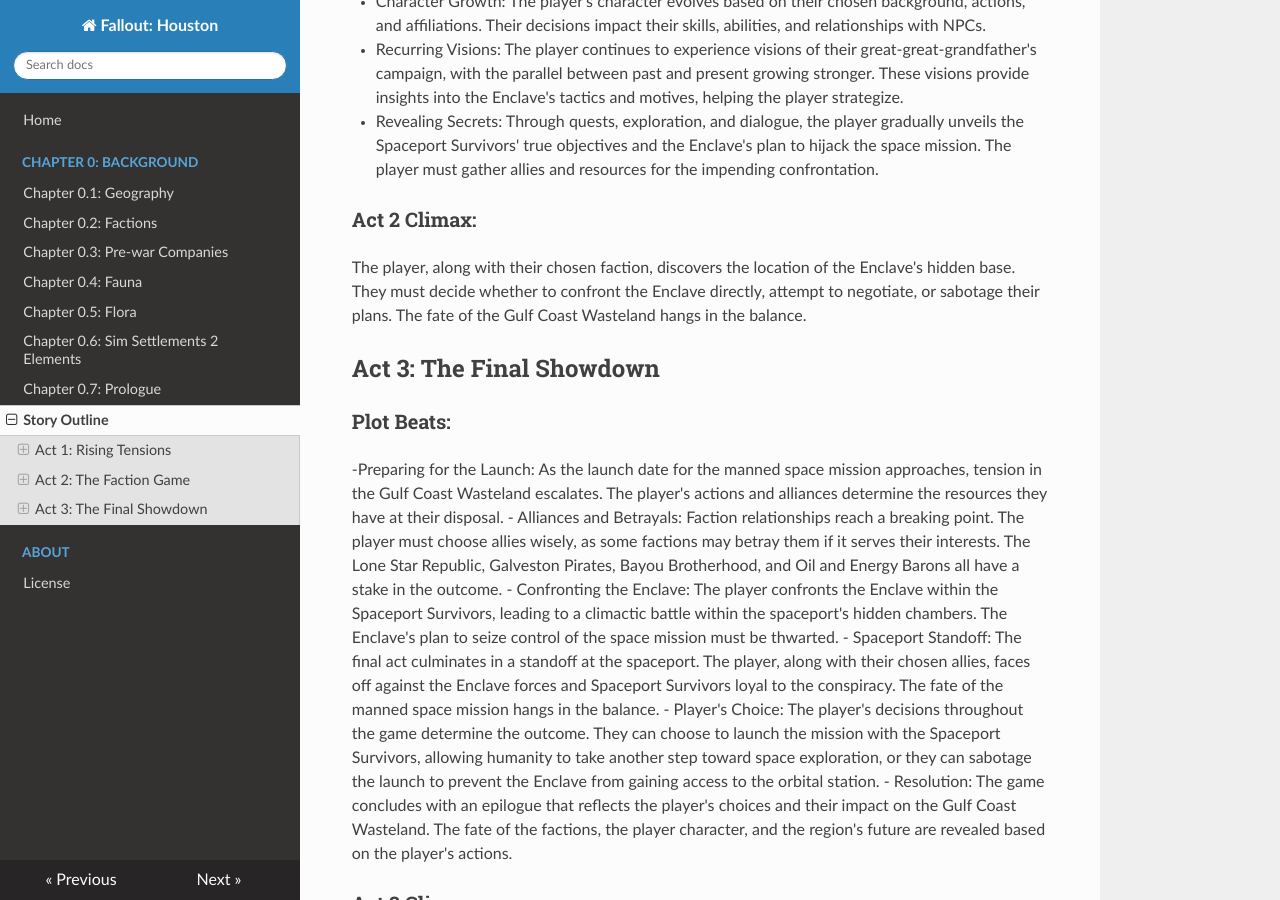
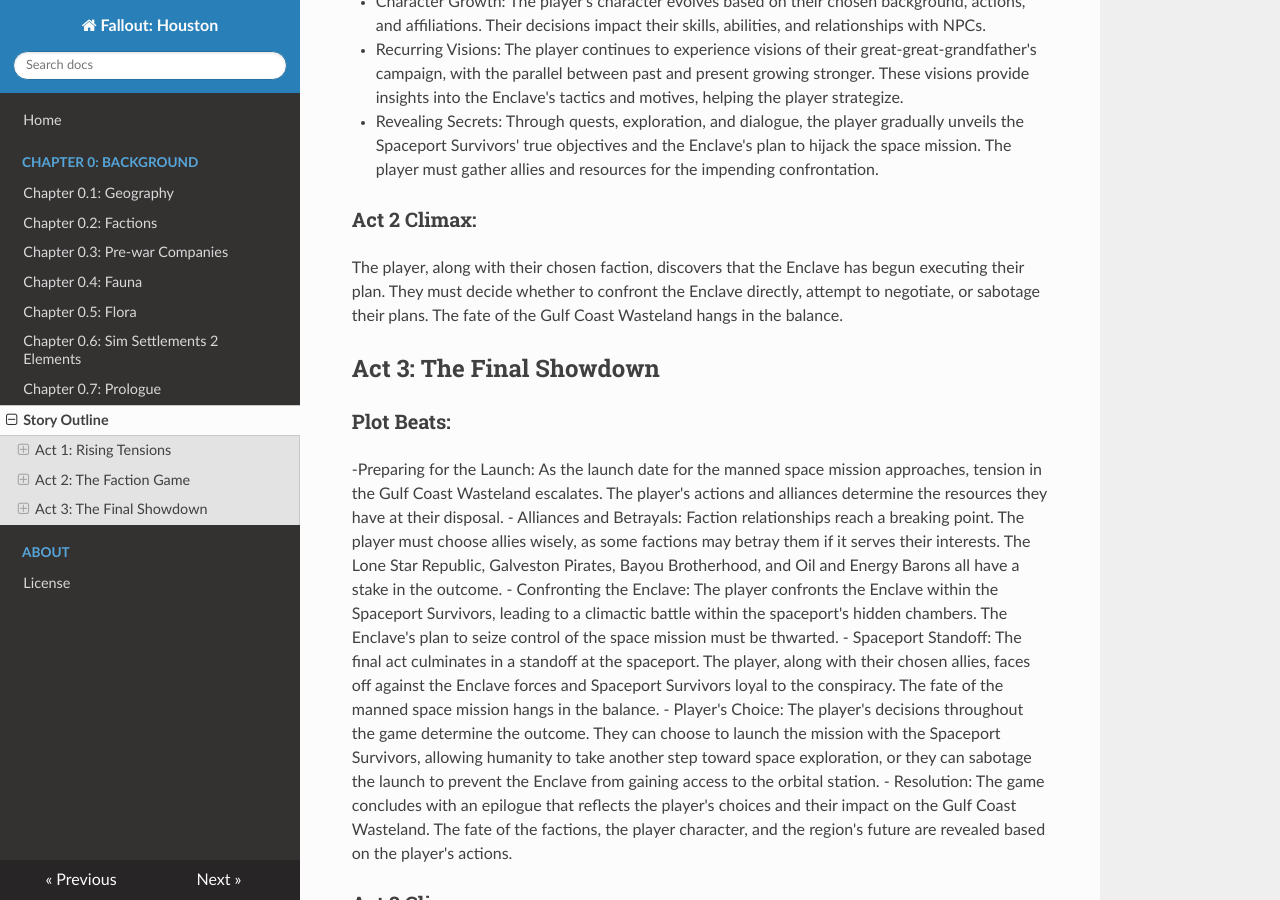
Before and after one commit to qthequartermasterman/fallout-houston-campaign, an MkDocs documentation site: the page built from docs/outline.md, in a window 1280 px wide and 900 px high, scrolled down 1392 px. Built offline with MkDocs 1.6.1, drawn with Linux system fonts in a browser that asks for light colours; nearby versions of some CDN libraries.

Commit message:
fix: revised story outline

```diff
--- a/docs/outline.md
+++ b/docs/outline.md
@@ -27,7 +27,7 @@
 - Revealing Secrets: Through quests, exploration, and dialogue, the player gradually unveils the Spaceport Survivors' true objectives and the Enclave's plan to hijack the space mission. The player must gather allies and resources for the impending confrontation.
 ### Act 2 Climax:
 
-The player, along with their chosen faction, discovers the location of the Enclave's hidden base. They must decide whether to confront the Enclave directly, attempt to negotiate, or sabotage their plans. The fate of the Gulf Coast Wasteland hangs in the balance.
+The player, along with their chosen faction, discovers that the Enclave has begun executing their plan. They must decide whether to confront the Enclave directly, attempt to negotiate, or sabotage their plans. The fate of the Gulf Coast Wasteland hangs in the balance.
 
 ## Act 3: The Final Showdown
 
```
